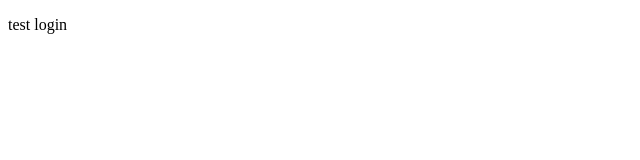
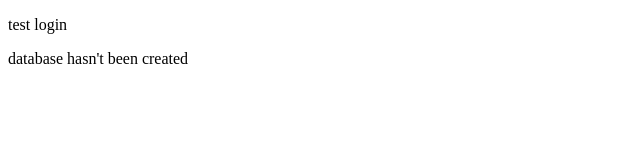
Before and after one commit to fairuzkevin/gittutorial, a plain HTML site: page login.html in a window 1280 px wide. Shown: the whole page, without its empty margins (0-640 px from the left). Drawn offline with Linux system fonts and the light colour scheme.

Commit message:
ubah isi login.html

```diff
--- a/login.html
+++ b/login.html
@@ -6,5 +6,6 @@
     </head>
     <body>
         <p>test login</p>
+        <p>database hasn't been created</p>
     </body>
 </html>
```
